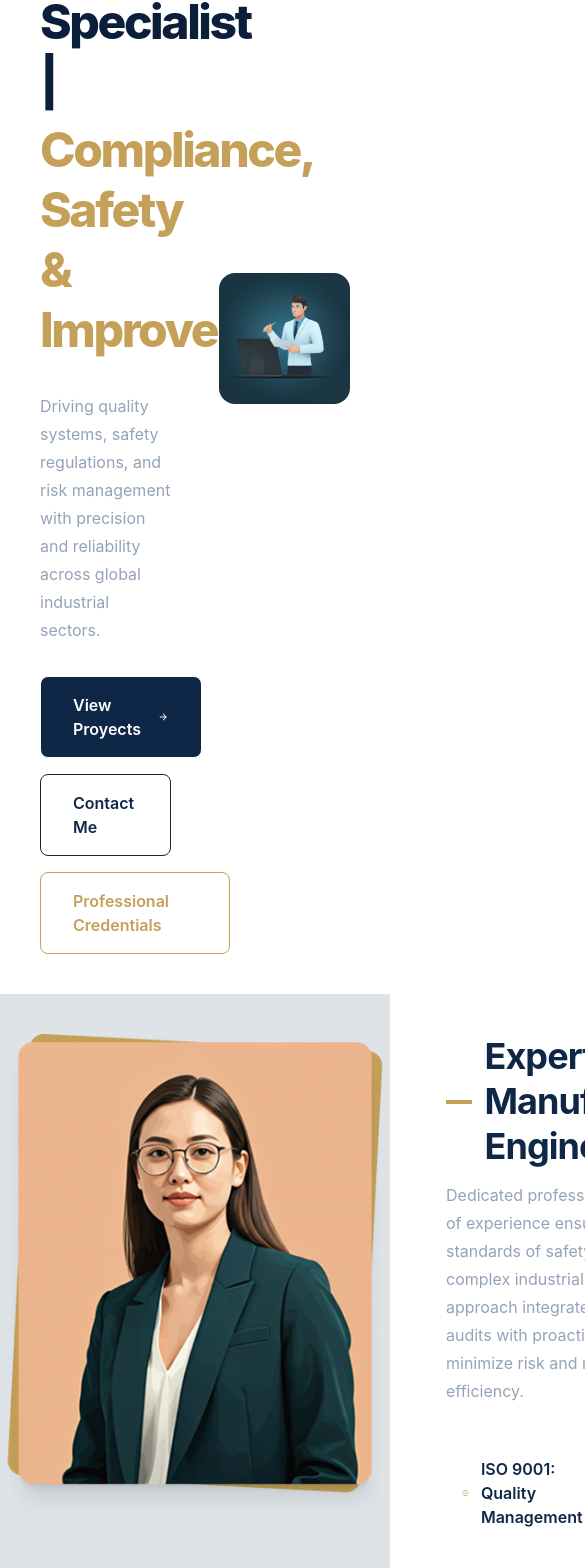
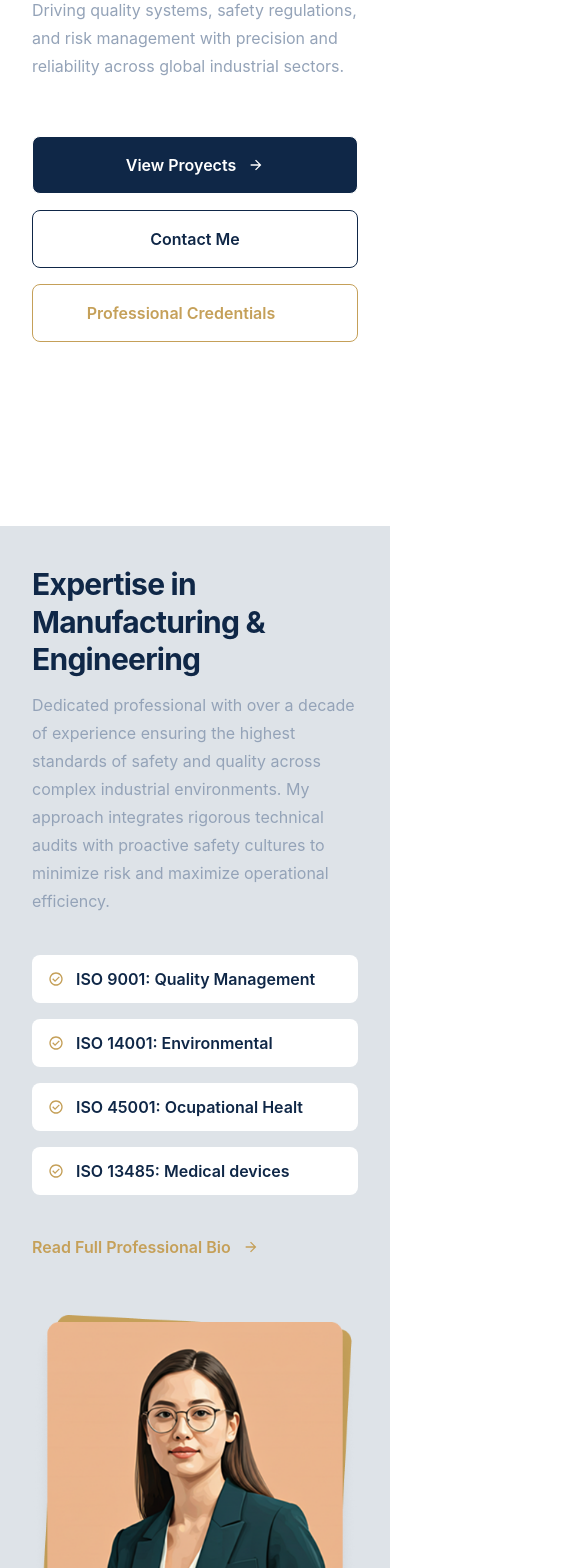
Before and after one commit to Yalex95/QA, a React (Vite) app: page / in a window 390 px wide. Shown: the part 318-1886 px from the top of the page, 585 px wide, since content can reach past the window. Built offline with nearby package versions, Linux system fonts and the light colour scheme; some icons are missing.

Commit message:
Responsive (#4)
* :clown_face: updated responsiveness

* :bug: fixed typos for build env

```diff
--- a/src/features/coreSpecialist/styles/coreSpecialist.css
+++ b/src/features/coreSpecialist/styles/coreSpecialist.css
@@ -12,7 +12,8 @@
     @apply text-[var(--color-text)] text-center;
   }
   .core-specialist__card_container {
-    @apply w-full grid grid-cols-5 gap-8;
+    @apply w-full grid md:grid-cols-5 gap-8;
+    /* swiper */
   }
   .core-specialist__card {
     @apply bg-[var(--color-surface-light)] rounded-md p-8 flex flex-col gap-4;
@@ -27,7 +28,8 @@
     }
   }
   .core-specialist__metrics {
-    @apply w-full grid grid-cols-3 gap-8;
+    /* gsap animation */
+    @apply w-full grid md:grid-cols-3 gap-8;
 
     .core-specialist__metrics_item {
       @apply text-center;
--- a/src/features/expertise/components/ExpertiseCertBadge.tsx
+++ b/src/features/expertise/components/ExpertiseCertBadge.tsx
@@ -1,6 +1,10 @@
 import { Icon } from "@iconify/react";
-
-export default function ExpertiseCertBadge({ certification }: string) {
+type ExpertiseCertBadgeProps = {
+  certification: string;
+};
+export default function ExpertiseCertBadge({
+  certification,
+}: ExpertiseCertBadgeProps) {
   return (
     <span className="expertise__cert_badge">
       <Icon
--- a/src/features/expertise/styles/expertise.css
+++ b/src/features/expertise/styles/expertise.css
@@ -1,10 +1,10 @@
 @reference "tailwindcss";
 
 .expertise {
-  @apply w-full  bg-[var(--color-surface)];
+  @apply w-full  bg-[var(--color-surface)] px-8;
 
   .expertise__container {
-    @apply flex max-w-7xl mx-auto gap-14;
+    @apply flex flex-col md:flex-row flex-col-reverse  max-w-7xl mx-auto gap-14;
     padding-top: clamp(40px, 10vw, 80px);
     padding-bottom: clamp(40px, 10vw, 80px);
 
@@ -20,11 +20,12 @@
       }
 
       .expertise__line {
-        @apply bg-[var(--color-secondary)] h-1 w-16;
+        @apply hidden md:block bg-[var(--color-secondary)] h-1 w-16;
       }
 
       .expertise__iso_certs {
-        @apply grid grid-cols-2 gap-4;
+        /* change to swiper */
+        @apply grid grid-cols-1 md:grid-cols-2 gap-4;
       }
 
       .expertise__desc {
--- a/src/features/hero/components/HeroContent.tsx
+++ b/src/features/hero/components/HeroContent.tsx
@@ -32,7 +32,7 @@ export default function HeroContent() {
           <Button variant="secondary" href="#">
             Contact Me
           </Button>
-          <Button variant="badge" href="#">
+          <Button variant="badge" href="#" >
             Professional Credentials
             <Icon
               icon="qlementine-icons:certified-filled-16"
--- a/src/features/hero/styles/hero.css
+++ b/src/features/hero/styles/hero.css
@@ -1,12 +1,12 @@
 @reference "tailwindcss";
 
 .hero {
-  @apply grid grid-cols-2 items-center min-h-screen w-full  mx-auto px-10 gap-y-4 lg:gap-y-0 gap-x-12  lg:max-w-6xl 2xl:max-w-7xl lg:px-0;
+  @apply lg:grid lg:grid-cols-2 items-center min-h-screen w-full  mx-auto px-8 lg:px-10 gap-y-4 lg:gap-y-0 lg:gap-x-12  lg:max-w-6xl 2xl:max-w-7xl lg:px-0;
   padding-top: clamp(40px, 10vw, 80px);
   padding-bottom: clamp(40px, 10vw, 80px);
 
   .hero__content {
-    @apply flex flex-col gap-8;
+    @apply flex flex-col lg:gap-8 gap-6;
   }
 
   .hero__badge {
@@ -32,9 +32,9 @@
     @apply text-[var(--color-text)];
   }
   .hero__image {
-    @apply rounded-2xl;
+    @apply rounded-2xl hidden md:block;
   }
   .hero__cta_buttons {
-    @apply inline-flex flex-wrap gap-4 items-center;
+    @apply inline-flex flex-wrap gap-4 items-center mt-8 md:mt-0;
   }
 }
--- a/src/features/shared/components/Button.tsx
+++ b/src/features/shared/components/Button.tsx
@@ -1,4 +1,10 @@
 import type { ButtonProps } from "@/types/button";
+
+const baseStyles: Record<ButtonVariant, string> = {
+  primary: "bg-[var(--color-primary)] text-white border-1",
+  secondary: "bg-white border-1 text-[var(--color-primary)]",
+  badge: "bg-white border-1 text-[var(--color-secondary)]",
+};
 
 export default function Button({
   variant,
@@ -11,13 +17,7 @@ export default function Button({
   icon,
   type = "button",
 }: ButtonProps) {
-  const baseStyles = {
-    primary: "bg-[var(--color-primary)] text-white border-1",
-    secondary: "bg-white border-1 text-[var(--color-primary)]",
-    badge: "bg-white border-1 text-[var(--color-secondary)]",
-  };
-
-  const styles = `${baseStyles[variant]} ${className} text-base capitalized rounded-md px-8 py-4 font-semibold inline-flex items-center`;
+  const styles = `${baseStyles[variant]} ${className} text-base capitalized rounded-md px-8 py-4 font-semibold inline-flex items-center w-full md:w-fit justify-center`;
 
   if (href) {
     return (
--- a/src/features/shared/components/Image.tsx
+++ b/src/features/shared/components/Image.tsx
@@ -1,4 +1,9 @@
-export default function Image(props) {
-  return <img {...props} />;
+type ImageProps = {
+  src: string;
+  alt: string;
+};
+
+export default function Image({ src, alt }: ImageProps) {
+  return <img src={src} alt={alt} />;
 }
 // calidate this
--- a/src/features/shared/components/types/card.ts
+++ b/src/features/shared/components/types/card.ts
@@ -1,5 +1,5 @@
 export type Card = {
-  children: Rect.ReactNode;
+  children: React.ReactNode;
   title: string;
   text: string;
-}
+};
--- a/src/styles/base/globals.css
+++ b/src/styles/base/globals.css
@@ -6,11 +6,11 @@
   }
 
   h1 {
-    @apply text-5xl md:text-6xl font-extrabold leading-tight;
+    @apply text-4xl md:text-6xl font-extrabold leading-tight;
   }
 
   h2 {
-    @apply text-4xl md:text-5xl font-semibold leading-tight;
+    @apply text-3xl md:text-5xl font-semibold leading-tight;
   }
 
   h3 {
--- a/tsconfig.app.json
+++ b/tsconfig.app.json
@@ -6,6 +6,10 @@
     "module": "esnext",
     "types": ["vite/client"],
     "skipLibCheck": true,
+
+    "paths": {
+      "@/*": ["./src/*"]
+    },
 
     /* Bundler mode */
     "moduleResolution": "bundler",
--- a/vite.config.ts
+++ b/vite.config.ts
@@ -4,4 +4,9 @@ import { defineConfig } from "vite";
 // https://vite.dev/config/
 export default defineConfig({
   plugins: [react(), tailwindcss()],
+  resolve: {
+    alias: {
+      "@": path.resolve(__dirname, "./src"),
+    },
+  },
 });
```
